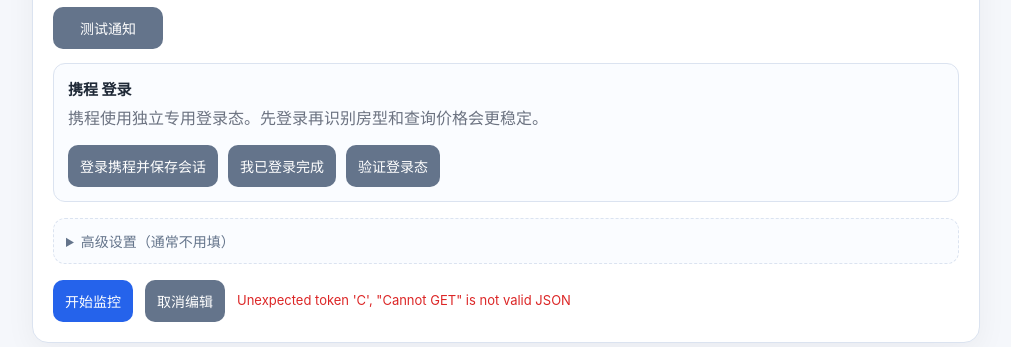
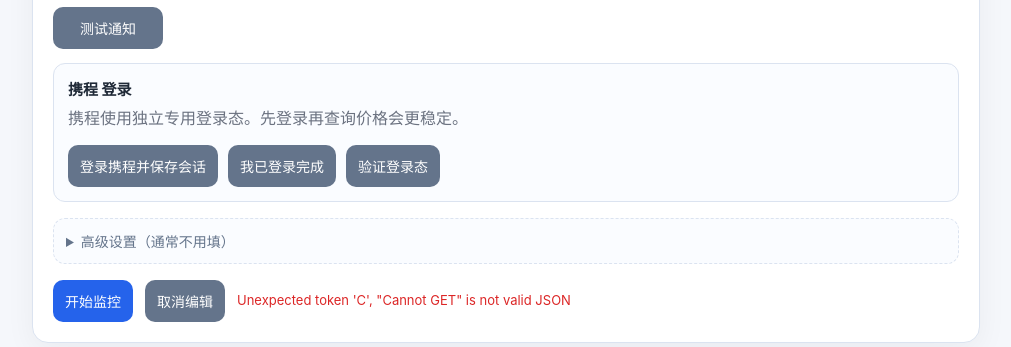
Before and after one commit to MarxMa95/ctrip-hotel-price-alert, a Python web app: template templates/index.html in a window 1280 px wide. Shown: the part 816-1163 px from the top of the page, without its empty margins (134-1145 px from the left). Run offline with Jinja, Linux system fonts and the light colour scheme; the template is opened without the code that fills it, so the values that code supplies are empty.

Commit message:
Refine session hint wording

```diff
--- a/templates/index.html
+++ b/templates/index.html
@@ -75,7 +75,7 @@
 
         <div id="app-session-panel" class="session-panel">
           <div id="session-title" class="session-title">专用登录</div>
-          <p id="session-hint" class="hint">携程使用独立专用登录态。先登录再识别房型和查询价格会更稳定。</p>
+          <p id="session-hint" class="hint">携程使用独立专用登录态。先登录再查询价格会更稳定。</p>
           <div class="inline-actions compact wrap-actions">
             <button type="button" id="start-app-login" class="secondary">登录并保存会话</button>
             <button type="button" id="finish-app-login" class="secondary">我已登录完成</button>
@@ -472,7 +472,7 @@
       return {
         label: '携程',
         defaultUrl: 'https://hotels.ctrip.com/',
-        hint: '携程使用独立专用登录态。先登录再识别房型和查询价格会更稳定。',
+        hint: '携程使用独立专用登录态。先登录再查询价格会更稳定。',
         startText: '登录携程并保存会话',
       };
     }
```
